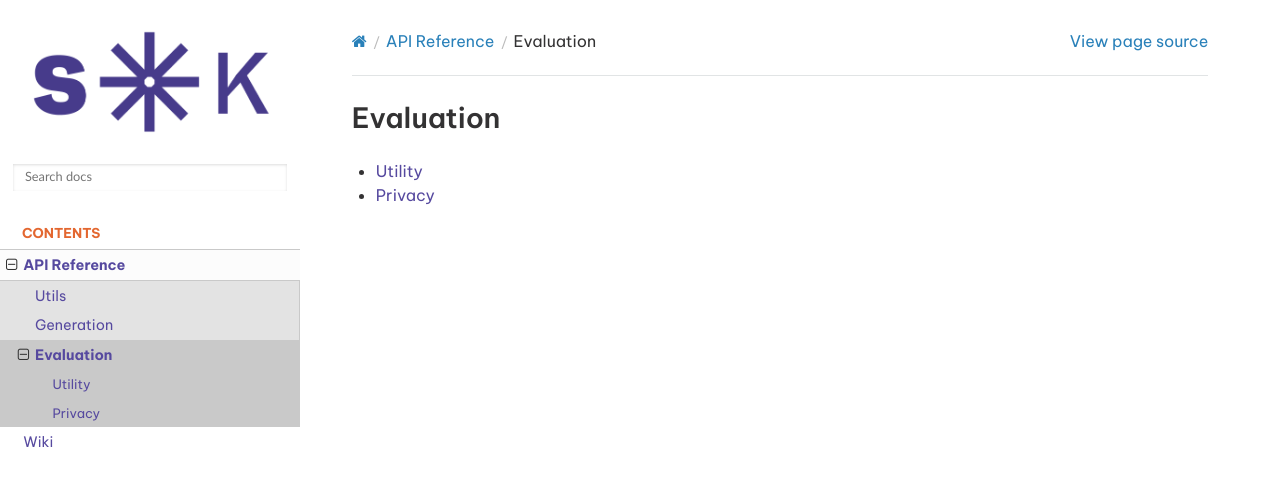
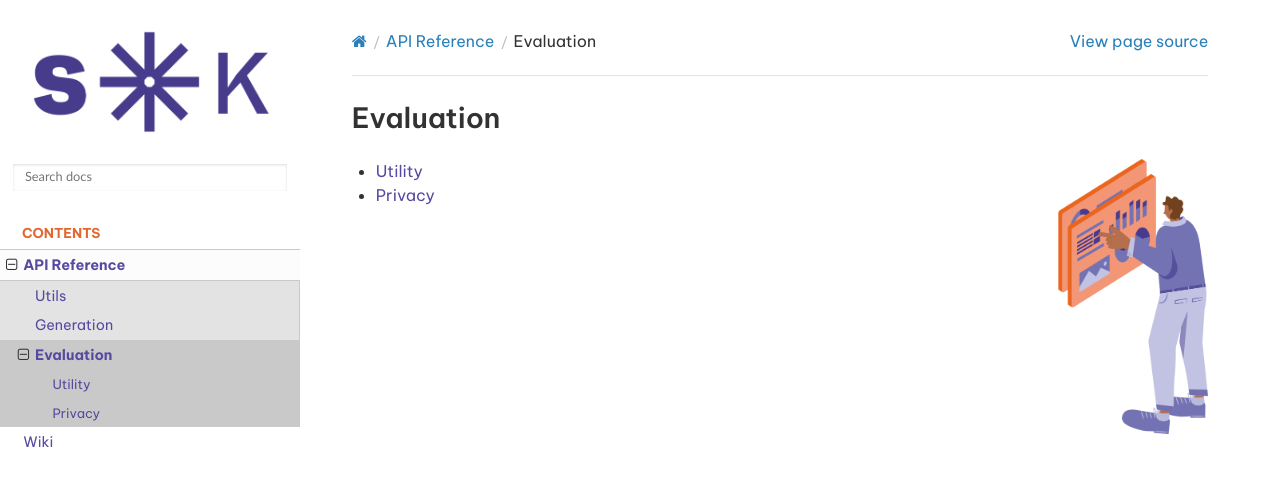
Before and after one commit to Clearbox-AI/clearbox-synthetic-kit, a Sphinx documentation site: the page built from docs/source/api/clearbox_synthetic.evaluation.rst, in a window 1280 px wide and 900 px high. Shown: the top 486 px of the window. Built offline with Sphinx 7.4.7 and the Read the Docs theme 3.1.0, drawn with Linux system fonts in a browser that asks for light colours.

Commit message:
added image

```diff
--- a/docs/source/api/clearbox_synthetic.evaluation.rst
+++ b/docs/source/api/clearbox_synthetic.evaluation.rst
@@ -1,5 +1,10 @@
 Evaluation
 ----------
+
+.. image:: ../img/report_guy.png
+   :alt: utils_img
+   :width: 150px
+   :align: right
 
 .. toctree::
    :maxdepth: 1
--- a/docs/source/api/clearbox_synthetic.generation.rst
+++ b/docs/source/api/clearbox_synthetic.generation.rst
@@ -1,5 +1,10 @@
 Generation
 ----------
+
+.. image:: ../img/boxes_team.png
+   :alt: generation_img
+   :width: 150px
+   :align: right
 
 .. toctree::
    :maxdepth: 1
--- a/docs/source/api/clearbox_synthetic.utils.rst
+++ b/docs/source/api/clearbox_synthetic.utils.rst
@@ -1,5 +1,10 @@
 Utils
 -----
+
+.. image:: ../img/boxes_guy.png
+   :alt: utils_img
+   :width: 150px
+   :align: right
 
 .. toctree::
    :maxdepth: 1
```
